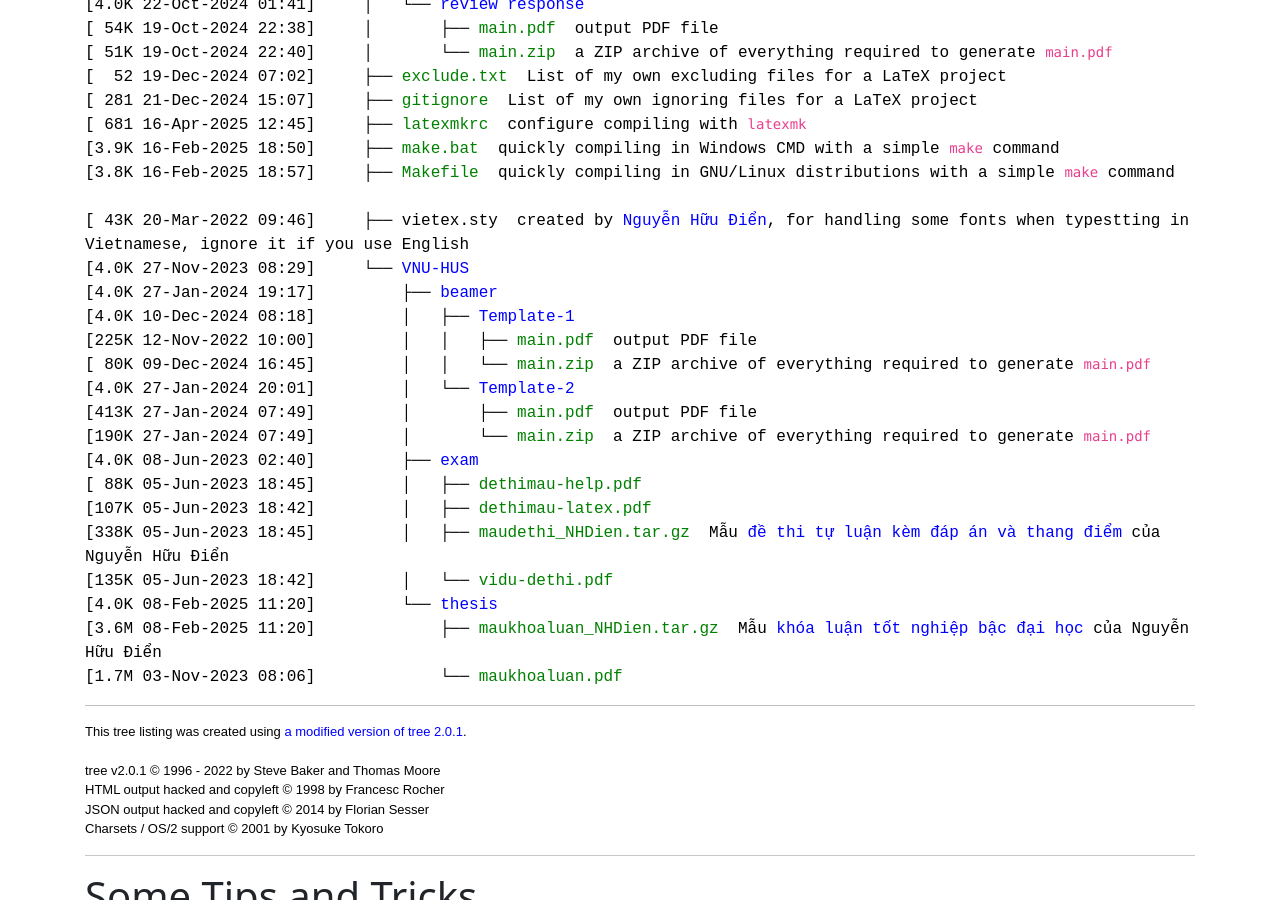
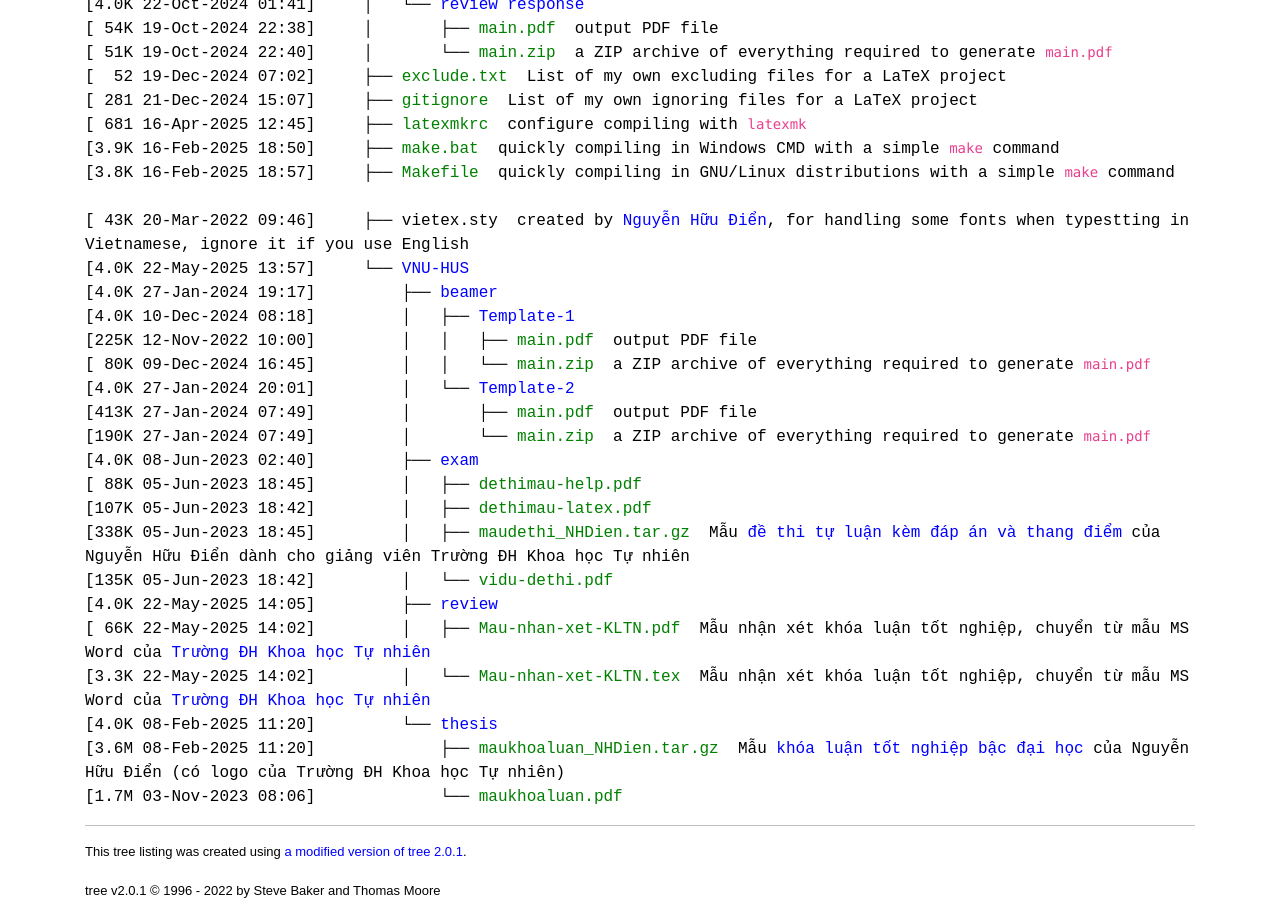
Before and after one commit to hoanganhduc/hoanganhduc.github.io, a Jekyll site: the page built from tex/index.md, in a window 1280 px wide and 900 px high, scrolled down 975 px. Built offline with Jekyll 4.4.1, drawn with Linux system fonts in a browser that asks for light colours; nearby versions of some CDN libraries; a style sheet for code colours, icons or effects is not loaded; some of the changed text lies outside the part shown.

Commit message:
Updated @ 2025-05-22  14:12:26 ICT

```diff
--- a/tex/dircontent.html
+++ b/tex/dircontent.html
@@ -1,4 +1,4 @@
-[4.0K&nbsp;19-Feb-2025&nbsp;16:25]&nbsp;&nbsp;&nbsp;&nbsp;	<a class="DIR" href="././">.</a><br>
+[4.0K&nbsp;17-Apr-2025&nbsp;22:10]&nbsp;&nbsp;&nbsp;&nbsp;	<a class="DIR" href="././">.</a><br>
 [4.0K&nbsp;24-Mar-2023&nbsp;06:47]&nbsp;&nbsp;&nbsp;&nbsp;	├── <a class="DIR" href="./bibtex-styles/">bibtex-styles</a><br>
 [&nbsp;28K&nbsp;24-Mar-2023&nbsp;06:45]&nbsp;&nbsp;&nbsp;&nbsp;	│   ├── <a class="NORM" href="./bibtex-styles/elsarticle-num-names.bst">elsarticle-num-names.bst</a>&nbsp;&nbsp;<span style="font-family: monospace;">a custom Natbib's bibliography style for the Elsevier article template, ignore it if you use BibLaTeX
 </span>&nbsp;&nbsp;<span style="font-family: monospace;"></span><br>
@@ -52,7 +52,7 @@
 </span>&nbsp;&nbsp;<span style="font-family: monospace;"></span><br>
 [&nbsp;43K&nbsp;20-Mar-2022&nbsp;09:46]&nbsp;&nbsp;&nbsp;&nbsp;	├── <a class="NORM" href="./vietex.sty">vietex.sty</a>&nbsp;&nbsp;<span style="font-family: monospace;">created by [Nguyễn Hữu Điển](http://nhdien.wordpress.com/), for handling some fonts when typestting in Vietnamese, ignore it if you use English
 </span>&nbsp;&nbsp;<span style="font-family: monospace;"></span><br>
-[4.0K&nbsp;27-Nov-2023&nbsp;08:29]&nbsp;&nbsp;&nbsp;&nbsp;	└── <a class="DIR" href="./VNU-HUS/">VNU-HUS</a><br>
+[4.0K&nbsp;22-May-2025&nbsp;13:57]&nbsp;&nbsp;&nbsp;&nbsp;	└── <a class="DIR" href="./VNU-HUS/">VNU-HUS</a><br>
 [4.0K&nbsp;27-Jan-2024&nbsp;19:17]&nbsp;&nbsp;&nbsp;&nbsp;	&nbsp;&nbsp;&nbsp; ├── <a class="DIR" href="./VNU-HUS/beamer/">beamer</a><br>
 [4.0K&nbsp;10-Dec-2024&nbsp;08:18]&nbsp;&nbsp;&nbsp;&nbsp;	&nbsp;&nbsp;&nbsp; │   ├── <a class="DIR" href="./VNU-HUS/beamer/Template-1/">Template-1</a><br>
 [225K&nbsp;12-Nov-2022&nbsp;10:00]&nbsp;&nbsp;&nbsp;&nbsp;	&nbsp;&nbsp;&nbsp; │   │   ├── <a class="EXEC" href="./VNU-HUS/beamer/Template-1/main.pdf">main.pdf</a>&nbsp;&nbsp;<span style="font-family: monospace;">output PDF file
@@ -65,10 +65,13 @@
 [4.0K&nbsp;08-Jun-2023&nbsp;02:40]&nbsp;&nbsp;&nbsp;&nbsp;	&nbsp;&nbsp;&nbsp; ├── <a class="DIR" href="./VNU-HUS/exam/">exam</a><br>
 [&nbsp;88K&nbsp;05-Jun-2023&nbsp;18:45]&nbsp;&nbsp;&nbsp;&nbsp;	&nbsp;&nbsp;&nbsp; │   ├── <a class="EXEC" href="./VNU-HUS/exam/dethimau-help.pdf">dethimau-help.pdf</a><br>
 [107K&nbsp;05-Jun-2023&nbsp;18:42]&nbsp;&nbsp;&nbsp;&nbsp;	&nbsp;&nbsp;&nbsp; │   ├── <a class="EXEC" href="./VNU-HUS/exam/dethimau-latex.pdf">dethimau-latex.pdf</a><br>
-[338K&nbsp;05-Jun-2023&nbsp;18:45]&nbsp;&nbsp;&nbsp;&nbsp;	&nbsp;&nbsp;&nbsp; │   ├── <a class="EXEC" href="./VNU-HUS/exam/maudethi_NHDien.tar.gz">maudethi_NHDien.tar.gz</a>&nbsp;&nbsp;<span style="font-family: monospace;">Mẫu [đề thi tự luận kèm đáp án và thang điểm](https://nhdien.wordpress.com/2012/07/25/mau-de-thi-tu-luan-co-thang-diem/) của Nguyễn Hữu Điển</span><br>
+[338K&nbsp;05-Jun-2023&nbsp;18:45]&nbsp;&nbsp;&nbsp;&nbsp;	&nbsp;&nbsp;&nbsp; │   ├── <a class="EXEC" href="./VNU-HUS/exam/maudethi_NHDien.tar.gz">maudethi_NHDien.tar.gz</a>&nbsp;&nbsp;<span style="font-family: monospace;">Mẫu [đề thi tự luận kèm đáp án và thang điểm](https://nhdien.wordpress.com/2012/07/25/mau-de-thi-tu-luan-co-thang-diem/) của Nguyễn Hữu Điển dành cho giảng viên Trường ĐH Khoa học Tự nhiên</span><br>
 [135K&nbsp;05-Jun-2023&nbsp;18:42]&nbsp;&nbsp;&nbsp;&nbsp;	&nbsp;&nbsp;&nbsp; │   └── <a class="EXEC" href="./VNU-HUS/exam/vidu-dethi.pdf">vidu-dethi.pdf</a><br>
+[4.0K&nbsp;22-May-2025&nbsp;14:05]&nbsp;&nbsp;&nbsp;&nbsp;	&nbsp;&nbsp;&nbsp; ├── <a class="DIR" href="./VNU-HUS/review/">review</a><br>
+[&nbsp;66K&nbsp;22-May-2025&nbsp;14:02]&nbsp;&nbsp;&nbsp;&nbsp;	&nbsp;&nbsp;&nbsp; │   ├── <a class="EXEC" href="./VNU-HUS/review/Mau-nhan-xet-KLTN.pdf">Mau-nhan-xet-KLTN.pdf</a>&nbsp;&nbsp;<span style="font-family: monospace;">Mẫu nhận xét khóa luận tốt nghiệp, chuyển từ mẫu MS Word của [Trường ĐH Khoa học Tự nhiên](https://www.hus.vnu.edu.vn/)</span><br>
+[3.3K&nbsp;22-May-2025&nbsp;14:02]&nbsp;&nbsp;&nbsp;&nbsp;	&nbsp;&nbsp;&nbsp; │   └── <a class="EXEC" href="./VNU-HUS/review/Mau-nhan-xet-KLTN.tex">Mau-nhan-xet-KLTN.tex</a>&nbsp;&nbsp;<span style="font-family: monospace;">Mẫu nhận xét khóa luận tốt nghiệp, chuyển từ mẫu MS Word của [Trường ĐH Khoa học Tự nhiên](https://www.hus.vnu.edu.vn/)</span><br>
 [4.0K&nbsp;08-Feb-2025&nbsp;11:20]&nbsp;&nbsp;&nbsp;&nbsp;	&nbsp;&nbsp;&nbsp; └── <a class="DIR" href="./VNU-HUS/thesis/">thesis</a><br>
-[3.6M&nbsp;08-Feb-2025&nbsp;11:20]&nbsp;&nbsp;&nbsp;&nbsp;	&nbsp;&nbsp;&nbsp; &nbsp;&nbsp;&nbsp; ├── <a class="EXEC" href="./VNU-HUS/thesis/maukhoaluan_NHDien.tar.gz">maukhoaluan_NHDien.tar.gz</a>&nbsp;&nbsp;<span style="font-family: monospace;">Mẫu [khóa luận tốt nghiệp bậc đại học](https://nhdien.wordpress.com/2009/08/22/m%E1%BA%ABu-lu%E1%BA%ADn-an-so%E1%BA%A1n-b%E1%BA%B1ng-latex/) của Nguyễn Hữu Điển</span><br>
+[3.6M&nbsp;08-Feb-2025&nbsp;11:20]&nbsp;&nbsp;&nbsp;&nbsp;	&nbsp;&nbsp;&nbsp; &nbsp;&nbsp;&nbsp; ├── <a class="EXEC" href="./VNU-HUS/thesis/maukhoaluan_NHDien.tar.gz">maukhoaluan_NHDien.tar.gz</a>&nbsp;&nbsp;<span style="font-family: monospace;">Mẫu [khóa luận tốt nghiệp bậc đại học](https://nhdien.wordpress.com/2009/08/22/m%E1%BA%ABu-lu%E1%BA%ADn-an-so%E1%BA%A1n-b%E1%BA%B1ng-latex/) của Nguyễn Hữu Điển (có logo của Trường ĐH Khoa học Tự nhiên)</span><br>
 [1.7M&nbsp;03-Nov-2023&nbsp;08:06]&nbsp;&nbsp;&nbsp;&nbsp;	&nbsp;&nbsp;&nbsp; &nbsp;&nbsp;&nbsp; └── <a class="EXEC" href="./VNU-HUS/thesis/maukhoaluan.pdf">maukhoaluan.pdf</a><br>
 <hr>
 <p class="VERSION">
--- a/tex/index.md
+++ b/tex/index.md
@@ -1,7 +1,7 @@
 ---
 layout: default
 title: "TeX Resources"
-last_modified_at: 2025-04-16
+last_modified_at: 2025-05-22
 description: TeX Resources collected by Duc A. Hoang
 keywords: resource, tex, setting, template, Duc A. Hoang
 directory-listing: true
```
Also changed, not shown: 4 other files.
